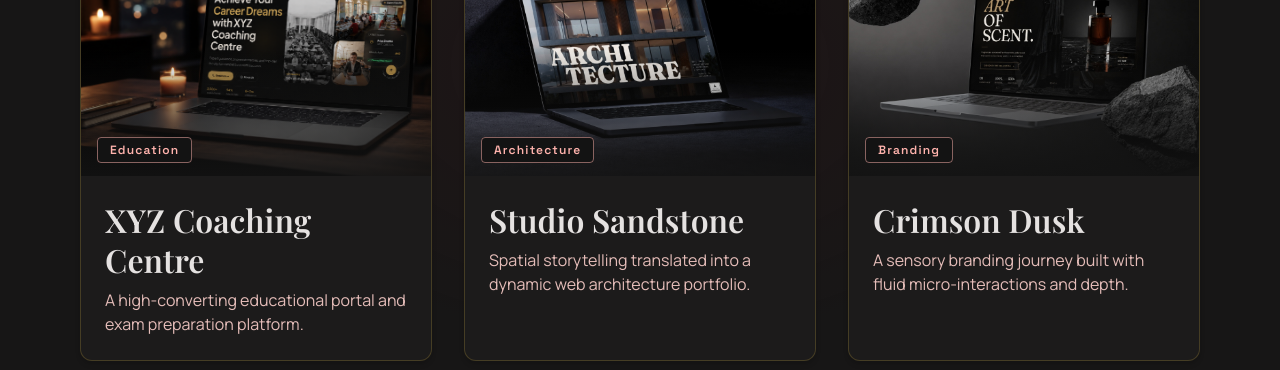
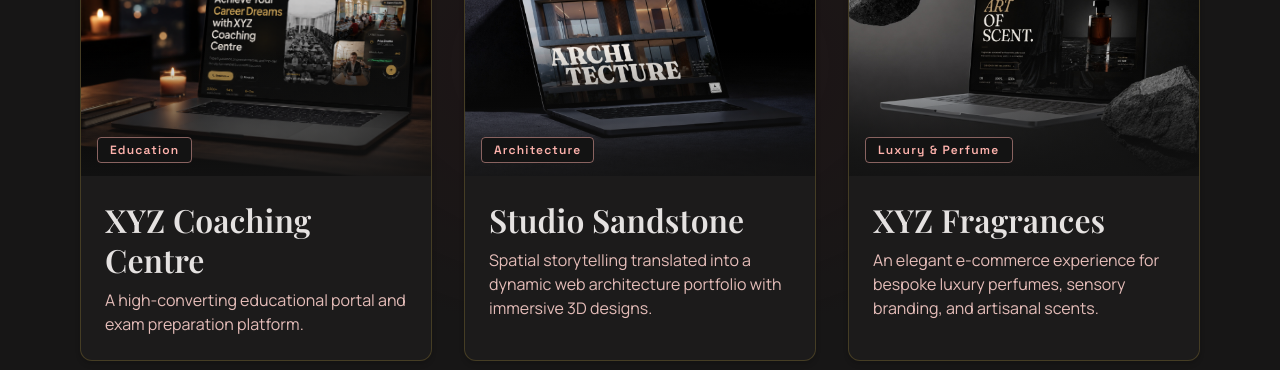
Before and after one commit to danir1252008-bit/TASK, a React (Vite) app: page / in a window 1280 px wide. Shown: the part 1940-2310 px from the top of the page. Built offline with nearby package versions, Linux system fonts and the light colour scheme; a web font is replaced by a local one.

Commit message:
Update Home Page portfolio cards 2 and 3 titles, tags and descriptions according to images

```diff
--- a/index.html
+++ b/index.html
@@ -880,8 +880,8 @@
             <div className="max-w-7xl mx-auto grid grid-cols-1 md:grid-cols-2 lg:grid-cols-3 gap-8">
               {[
                 { title: "XYZ Coaching Centre", tag: "Education", desc: "A high-converting educational portal and exam preparation platform.", img: "./xyz-coaching.png" },
-                { title: "Studio Sandstone", tag: "Architecture", desc: "Spatial storytelling translated into a dynamic web architecture portfolio.", img: portfolio2 },
-                { title: "Crimson Dusk", tag: "Branding", desc: "A sensory branding journey built with fluid micro-interactions and depth.", img: portfolio3 }
+                { title: "Studio Sandstone", tag: "Architecture", desc: "Spatial storytelling translated into a dynamic web architecture portfolio with immersive 3D designs.", img: portfolio2 },
+                { title: "XYZ Fragrances", tag: "Luxury & Perfume", desc: "An elegant e-commerce experience for bespoke luxury perfumes, sensory branding, and artisanal scents.", img: portfolio3 }
               ].map((item, idx) => (
                 <div key={idx} onClick={() => setActiveTab('portfolio')} className="solid-panel bg-[#1c1b1b] rounded-xl overflow-hidden group hover:-translate-y-2 transition-all duration-300 cursor-pointer border border-secondary/20 hover:border-secondary/60">
                   <div className="h-64 relative overflow-hidden">
--- a/src/pages/HomePage.jsx
+++ b/src/pages/HomePage.jsx
@@ -186,7 +186,7 @@ const HomePage = ({ setActiveTab, isDarkMode: isDarkModeProp }) => {
                 Studio Sandstone
               </h3>
               <p className="font-body-md text-body-md text-on-surface-variant">
-                Spatial storytelling translated into a dynamic web architecture portfolio.
+                Spatial storytelling translated into a dynamic web architecture portfolio with immersive 3D designs.
               </p>
             </div>
           </div>
@@ -199,22 +199,22 @@ const HomePage = ({ setActiveTab, isDarkMode: isDarkModeProp }) => {
             <div className="h-64 relative overflow-hidden">
               <img
                 className="w-full h-full object-cover group-hover:scale-105 transition-transform duration-500"
-                alt="Crimson Dusk"
+                alt="XYZ Fragrances"
                 src={portfolio3}
               />
               <div className="absolute inset-0 bg-gradient-to-t from-background via-transparent to-transparent opacity-90"></div>
               <div className="absolute bottom-4 left-4">
                 <span className="font-label-caps text-label-caps text-primary border border-primary/50 px-3 py-1 rounded bg-background">
-                  Branding
+                  Luxury & Perfume
                 </span>
               </div>
             </div>
             <div className="p-6">
               <h3 className="font-headline-md text-headline-md text-on-surface mb-2 group-hover:text-secondary transition-colors">
-                Crimson Dusk
+                XYZ Fragrances
               </h3>
               <p className="font-body-md text-body-md text-on-surface-variant">
-                A sensory branding journey built with fluid micro-interactions and depth.
+                An elegant e-commerce experience for bespoke luxury perfumes, sensory branding, and artisanal scents.
               </p>
             </div>
           </div>
```
